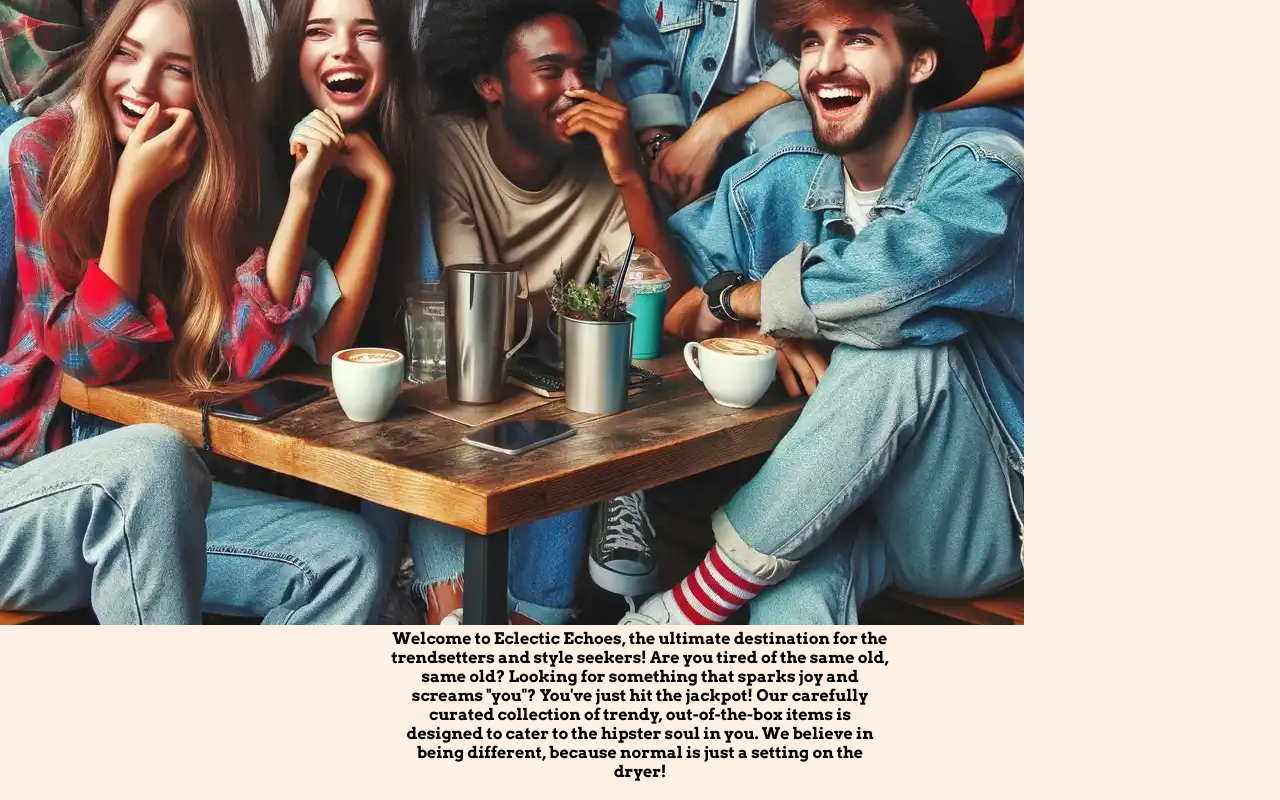
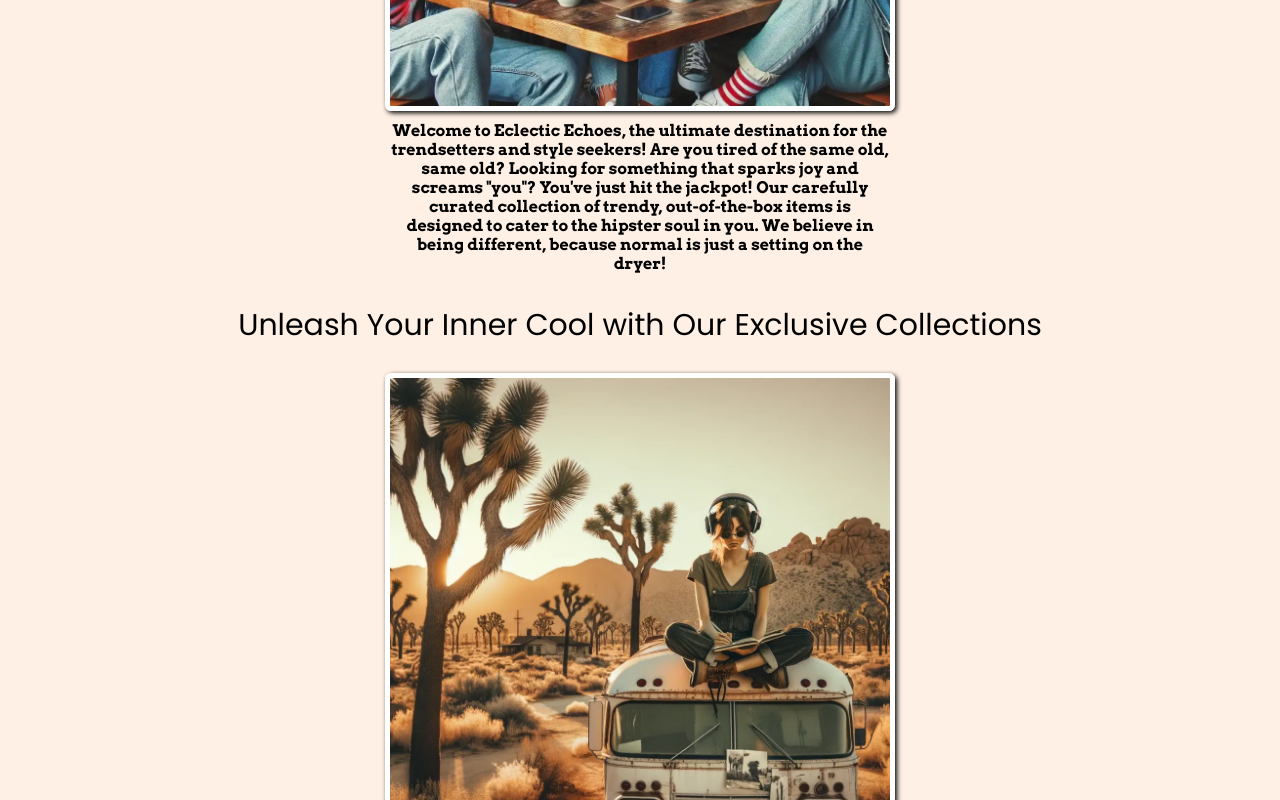
Before and after one commit to aconstas/eclectic-echoes, a React (Vite) app: page /home in a window 1280 px wide. Shown: the part 700-1500 px from the top of the page. Built offline with nearby package versions, Linux system fonts and the light colour scheme.

Commit message:
add photo styling

```diff
--- a/src/components/Home/Home.module.css
+++ b/src/components/Home/Home.module.css
@@ -4,6 +4,8 @@
     font-family: 'Poppins', sans-serif;
     font-weight: 500;
     font-size: 4rem;
+    text-align: center;
+
 }
 
 .heading {
@@ -11,6 +13,7 @@
     font-weight: 400;
     text-align: center;
     font-size: 30px;
+    margin-top: 30px;
 }
 
 .text {
@@ -18,6 +21,15 @@
     font-weight: 700;
     max-width: 500px;
     text-align: center;
-    margin: 0 auto;
+    margin: 10px auto 0 auto;
     font-size: 16px;
 }
+
+.photo {
+    display: block;
+    margin: 0 auto;
+    width: 500px;
+    border: 5px solid white;
+    border-radius: 6px;
+    box-shadow: 2px 2px 5px black;
+}
```
